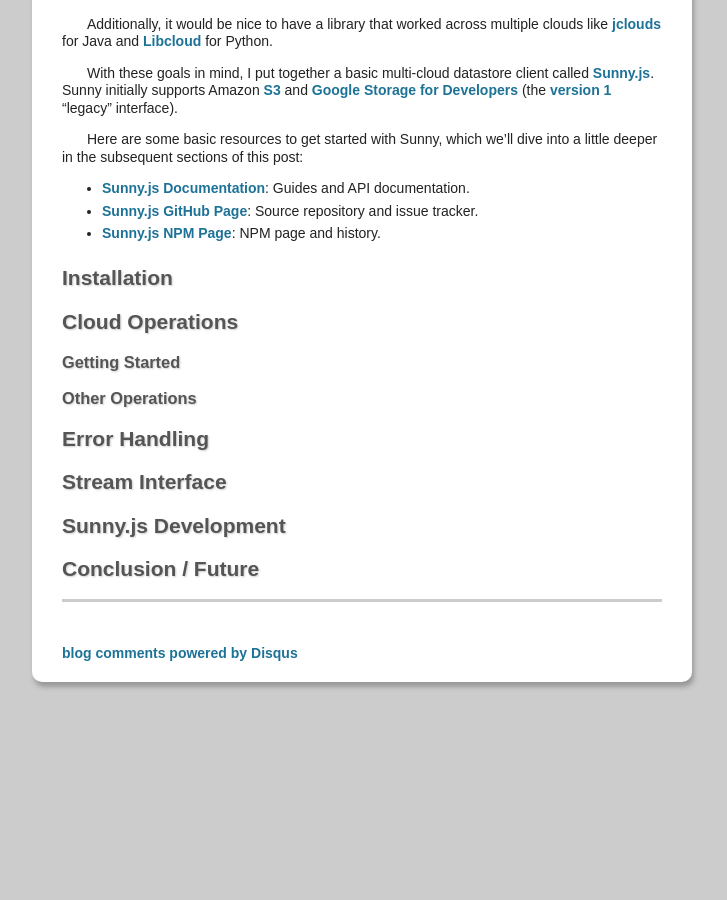
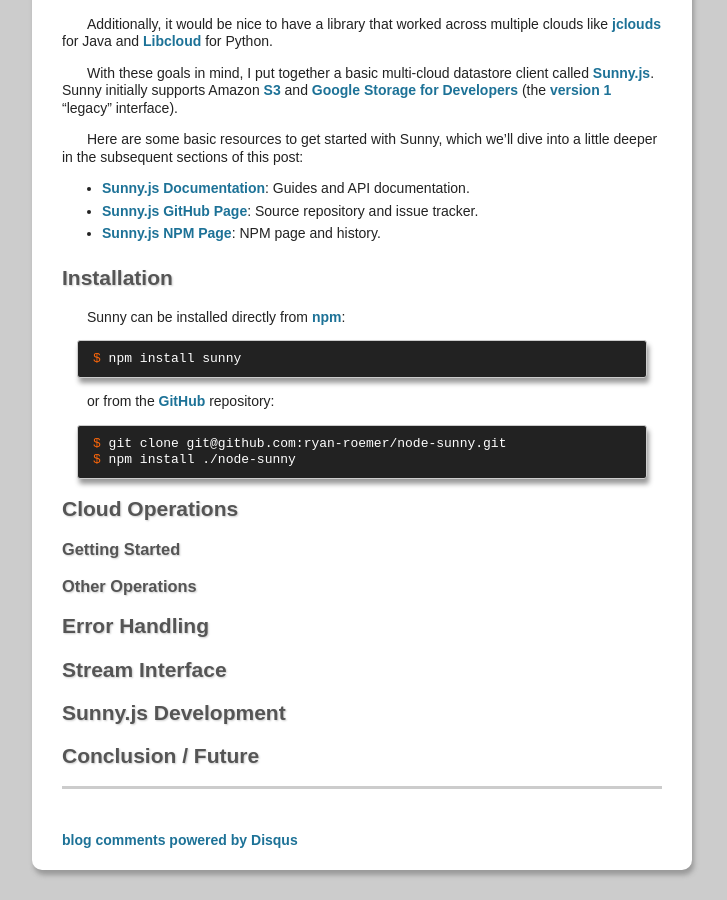
Before and after one commit to ryan-roemer/loose-bits, a Jekyll site: the page built from _posts/2011-10-06-node-sunny.md, in a window 1280 px wide and 900 px high, scrolled down 633 px. Shown: the whole window, without its empty margins (278-1005 px from the left). Built offline with Jekyll 4.4.1, drawn with Linux system fonts in a browser that asks for light colours; Markdown is read by kramdown in place of the engine named in the settings; comment, search, counter and statistics services are not loaded; before the commit the page ends 1345 px from its top, so only the background shows below that.

Commit message:
Sunny Post: Installation.

```diff
--- a/_posts/2011-10-06-node-sunny.md
+++ b/_posts/2011-10-06-node-sunny.md
@@ -50,6 +50,19 @@
 
 ## Installation
 
+Sunny can be installed directly from [npm][sunny_npm]:
+
+{% highlight bash %}
+$ npm install sunny
+{% endhighlight %}
+
+or from the [GitHub][sunny_gh] repository:
+
+{% highlight bash %}
+$ git clone git@github.com:ryan-roemer/node-sunny.git
+$ npm install ./node-sunny
+{% endhighlight %}
+
 ## Cloud Operations
 
 ### Getting Started
```
